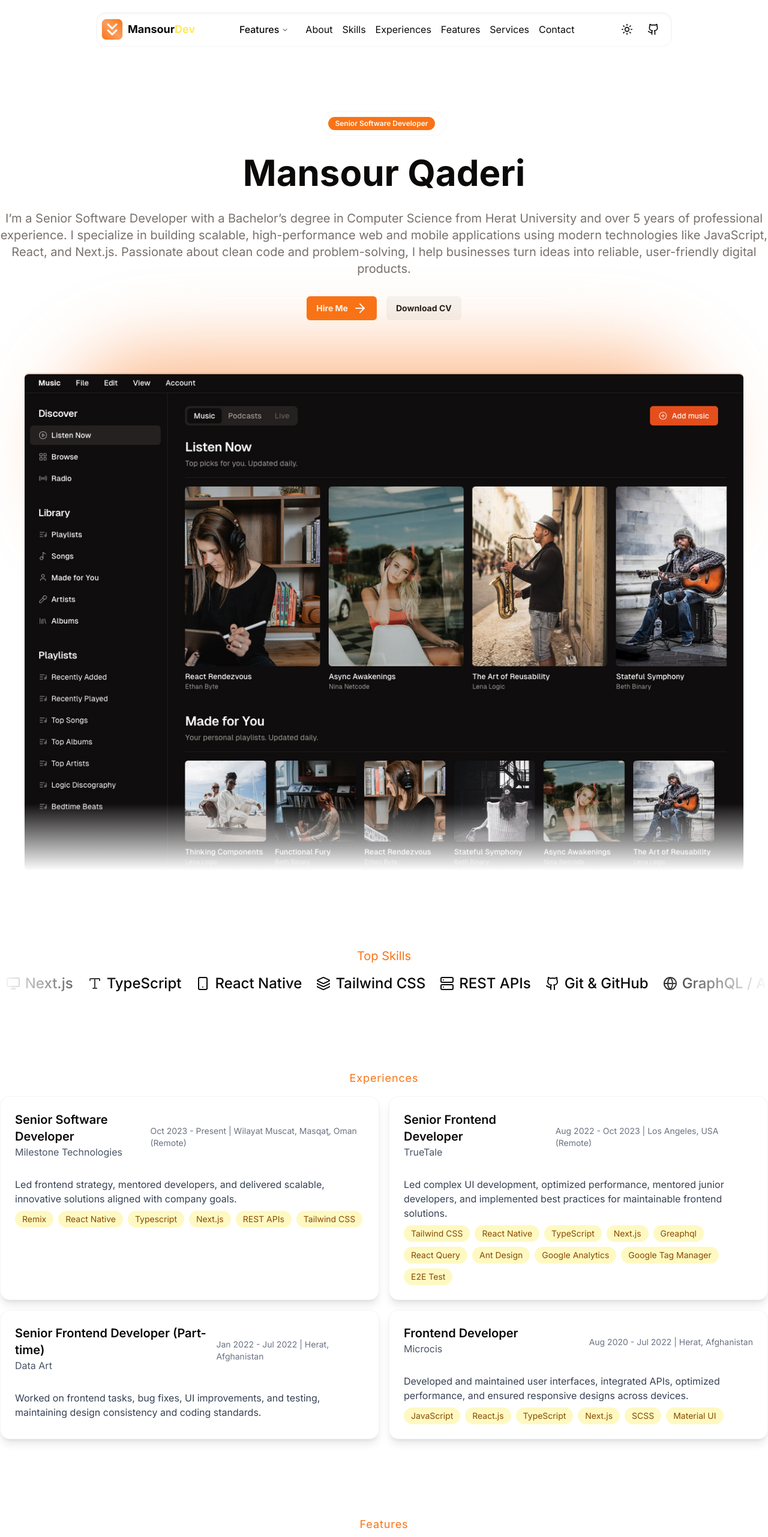
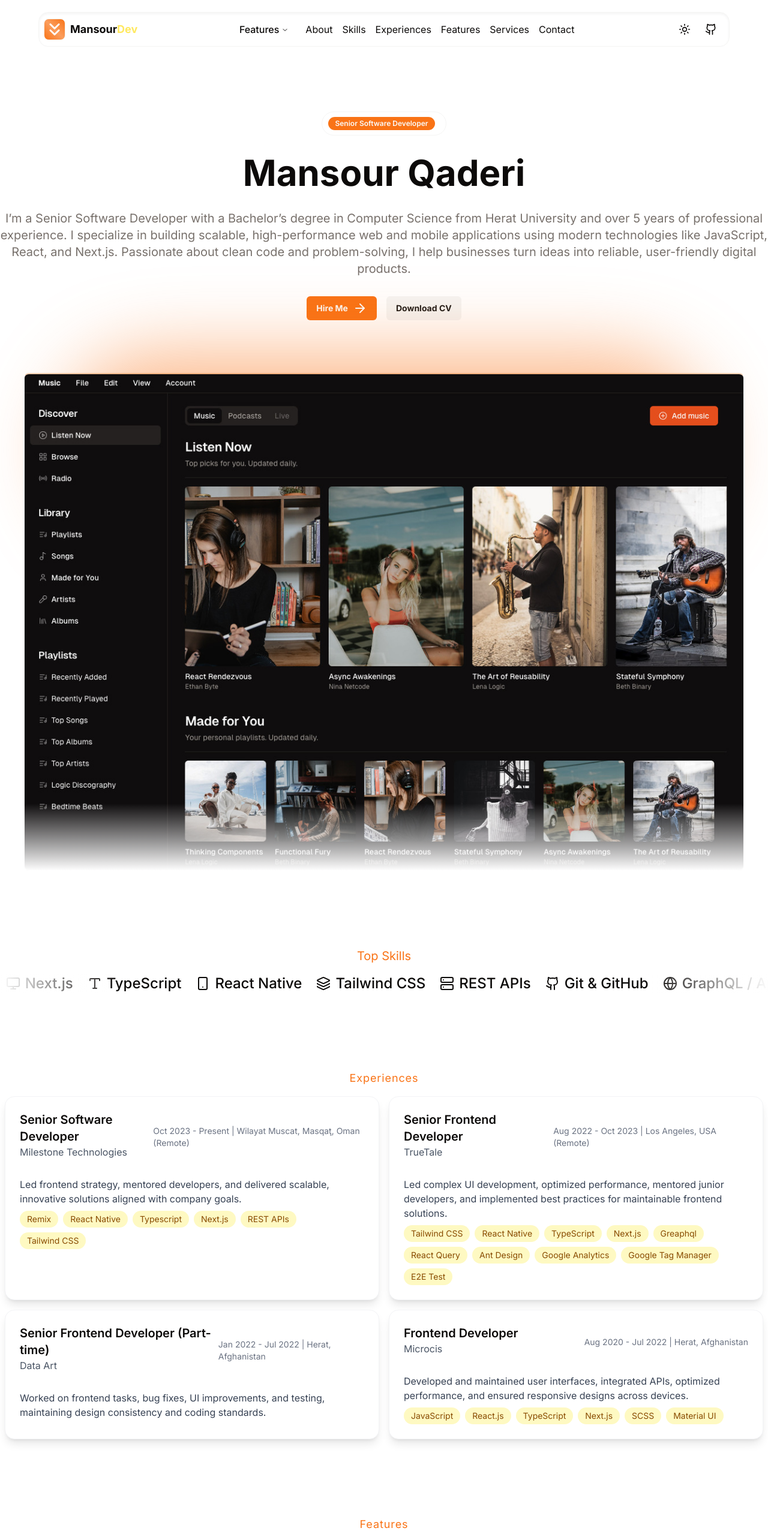
Before and after one commit to mansour-qaderi/portfolio, a Next.js app: page / in a window 1280 px wide. Shown: the top 2563 px of the page at 60% size. Built offline with nearby package versions, Linux system fonts and the light colour scheme.

Commit message:
check the responsive

```diff
--- a/components/footer.tsx
+++ b/components/footer.tsx
@@ -4,8 +4,8 @@ import { Separator } from "@/components/ui/separator";
 
 export const Footer = () => {
   return (
-    <footer className="pt-20 md:pt-32" id="footer">
-      <div className="p-10 bg-card border border-secondary rounded-2xl">
+    <footer className="pt-20 md:pt-32 px-2" id="footer">
+      <div className="p-8 bg-card border border-secondary rounded-2xl">
         <div className="grid grid-cols-2 md:grid-cols-4 xl:grid-cols-6 gap-x-12 gap-y-8">
           <div className="col-span-full xl:col-span-2">
             <Link href="#" className="flex font-bold items-center">
--- a/layouts/navbar.tsx
+++ b/layouts/navbar.tsx
@@ -104,7 +104,7 @@ export const Navbar = () => {
   }, []);
 
   return (
-    <header className="shadow-inner bg-opacity-15 w-[90%] md:w-[70%] lg:w-[75%] lg:max-w-screen-xl top-5 mx-auto sticky border border-secondary z-40 rounded-2xl flex justify-between items-center p-2 bg-card">
+    <header className="shadow-inner bg-opacity-15 w-[90%] lg:max-w-screen-xl top-5 mx-auto sticky border border-secondary z-40 rounded-2xl flex justify-between items-center p-2 bg-card">
       <Link href="/" className="font-bold text-lg flex items-center">
         <ChevronsDown className="bg-gradient-to-tr border-secondary from-primary via-primary/70 to-primary rounded-lg w-9 h-9 mr-2 border text-white" />
         Mansour<span className="text-[#ffe960]">Dev</span>
--- a/layouts/toogle-theme.tsx
+++ b/layouts/toogle-theme.tsx
@@ -14,7 +14,11 @@ export const ToggleTheme = () => {
       className="w-full justify-start"
     >
       {isLight ? <Moon className="size-5" /> : <Sun className="size-5" />}
-      <span className="block lg:hidden"> Escuro </span>
+      {theme && (
+        <span className="block lg:hidden">
+          {theme?.charAt(0)?.toUpperCase() + theme?.slice(1)}
+        </span>
+      )}
     </Button>
   );
 };
--- a/shared/animated-section.tsx
+++ b/shared/animated-section.tsx
@@ -14,7 +14,7 @@ export const AnimatedSection = ({ children, id }: Props) => {
       whileInView={{ opacity: 1, y: 0 }}
       transition={{ duration: 0.6, ease: "easeOut" }}
       viewport={{ once: true, amount: 0.2 }}
-      className="pt-20 md:pt-32"
+      className="pt-20 md:pt-32 px-2"
     >
       {children}
     </motion.section>
```
